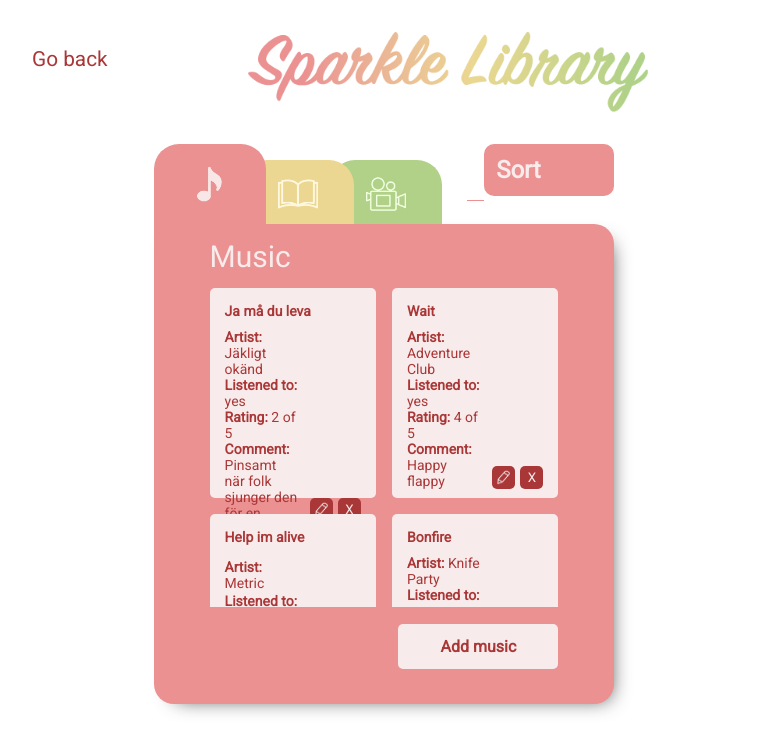
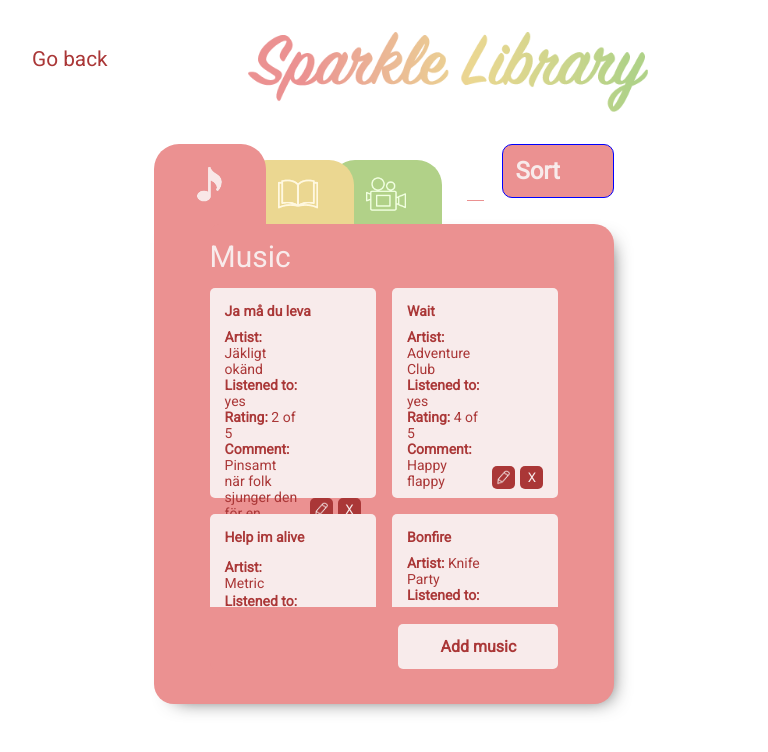
Before and after one commit to neda-jahadi/Sparkles, a React (Create React App) app: page / in a window 768 px wide. Both pictures are taken after a click on the button "Music". Shown: the top 752 px of the page. Built offline with nearby package versions, Linux system fonts and the light colour scheme.

Commit message:
fixa sök fältets utseende

```diff
--- a/src/components/listcomponent.css
+++ b/src/components/listcomponent.css
@@ -215,10 +215,10 @@ main > .add-button {
         width: calc(60vw - 21rem - 10rem);
         max-width: calc(39rem - 15rem);
     }
-    .listcomponent-menu .sort {
+    /* .listcomponent-menu .sort {
         width: (30vw - 21rem - 15rem);
         max-width: calc(25rem - 15rem);
-    }
+    } */
     .listcomponent-menu input.red{
         color: var(--background-color-red);
         border-bottom: 1px solid var(--background-color-red);
@@ -315,4 +315,16 @@ main > .add-button {
         grid-gap:1em;
 
     }
+
 }
+@media screen and (max-width: 880px){
+    .listcomponent-menu input {
+        width: calc(60vw - 21rem - 10rem);
+        max-width: calc(39rem - 15rem);
+    }
+    .listcomponent-menu .sort {
+        width: 7rem;
+        /* max-width: calc(25rem - 15rem); */
+        border: 1px solid blue;
+    }
+}
```
